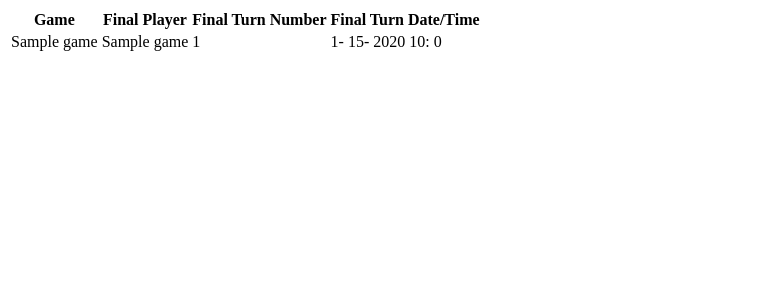
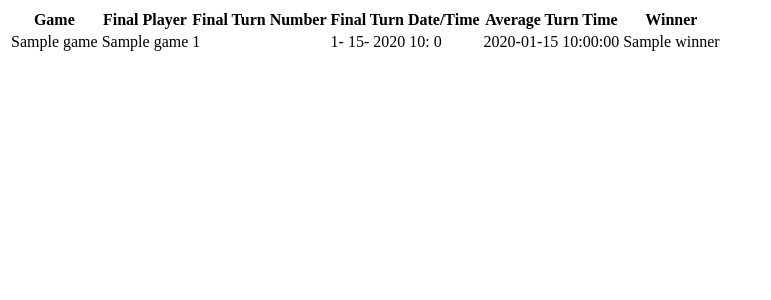
Before and after one commit to djotaku/Civilization_VI_Play_By_Cloud_Webhook_with_FastAPI, a FastAPI app: template civ_vi_webhook/templates/partials/completed_games_table.html in a window 1280 px wide. Shown: the top 300 px of the page, without its empty margins (0-771 px from the left). Run offline with FastAPI, Linux system fonts and the light colour scheme; the template is opened without the code that fills it: most values are stand-ins (such as "Sample title", 1, 10 or a date in 2020); parts of the project's set-up code (start-up, migrations or seed data) failed here and were passed over.

Commit message:
Added the ability to select a winner (not done)
See issue #49 for what's left TODO

```diff
--- a/civ_vi_webhook/models/games.py
+++ b/civ_vi_webhook/models/games.py
@@ -21,6 +21,7 @@ class GameInfo(BaseModel):
     time_stamp: TimeStamp
     turn_deltas: Optional[list]
     average_turn_time: Optional[str]
+    winner: Optional[str]
 
 
 class Game(BaseModel):
@@ -44,7 +45,8 @@ class Game(BaseModel):
                         "second": 28
                     },
                     "turn_deltas": [24, 6677, 34],
-                    "average_turn_time": "0 days, 0 hours, 4 min, 12s."
+                    "average_turn_time": "0 days, 0 hours, 4 min, 12s.",
+                    "winner": "Eric"
                 }
             }
         }
--- a/civ_vi_webhook/templates/partials/completed_games_table.html
+++ b/civ_vi_webhook/templates/partials/completed_games_table.html
@@ -1,10 +1,12 @@
-<table class="table is-striped sortable" hx-get="/completed_games_table" hx-trigger="every 2s">
+<table class="table is-striped sortable" hx-get="/completed_games_table" hx-trigger="every 5s">
     <thead>
     <tr>
         <th>Game</th>
         <th>Final Player</th>
         <th>Final Turn Number</th>
         <th>Final Turn Date/Time</th>
+        <th>Average Turn Time</th>
+        <th>Winner</th>
     </tr>
     </thead>
     <tbody>
@@ -18,6 +20,27 @@
                 {{ completed_games[game]['time_stamp']['year'] }}
                 {{ completed_games[game]['time_stamp']['hour'] }}:
                 {{ completed_games[game]['time_stamp']['minute'] }}</td>
+            <td>{{ completed_games[game].get('average_turn_time') }}</td>
+            {% if completed_games[game].get('winner') %}
+                <td>{{ completed_games[game].get('winner') }}</td>
+            {% else %}
+                <td>
+                    <div class="field has-addons">
+                        <div class="control is-expanded">
+                            <div class="select is-fullwidth">
+                                <select name="Winner">
+                                    {% for winner in potential_winners %}
+                                        <option value="{{ winner }}">{{ winner }}</option>
+                                    {% endfor %}
+                                </select>
+                            </div>
+                        </div>
+                        <div class="control">
+                            <button type="submit" class="button is-primary">Choose</button>
+                        </div>
+                    </div>
+                </td>
+            {% endif %}
         </tr>
     {% endfor %}
     </tbody>
```
Also changed, not shown: civ_vi_webhook/site/homepage.py (+18 -3 lines), 1 other file. Lines whose indentation alone changed are shown as unchanged.
